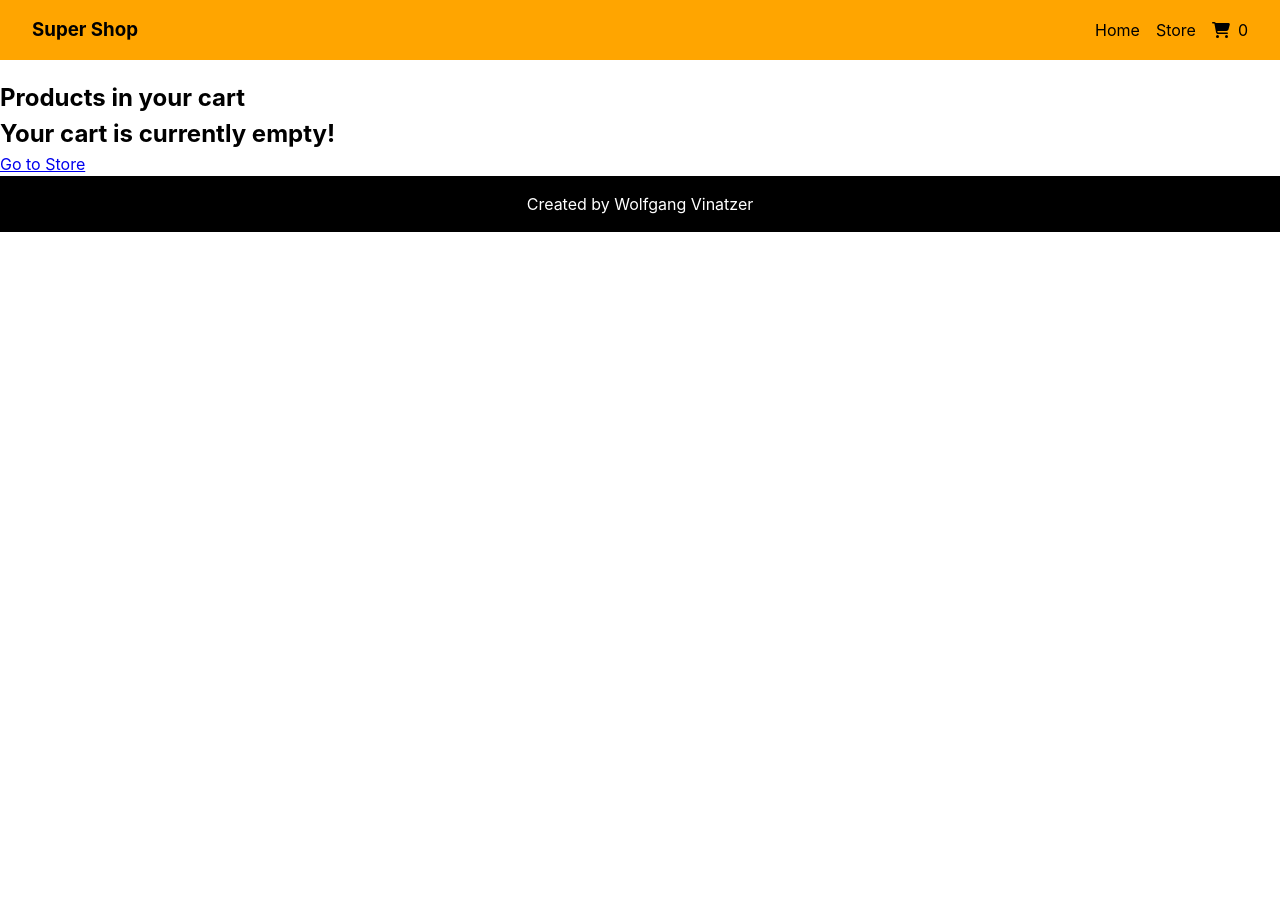
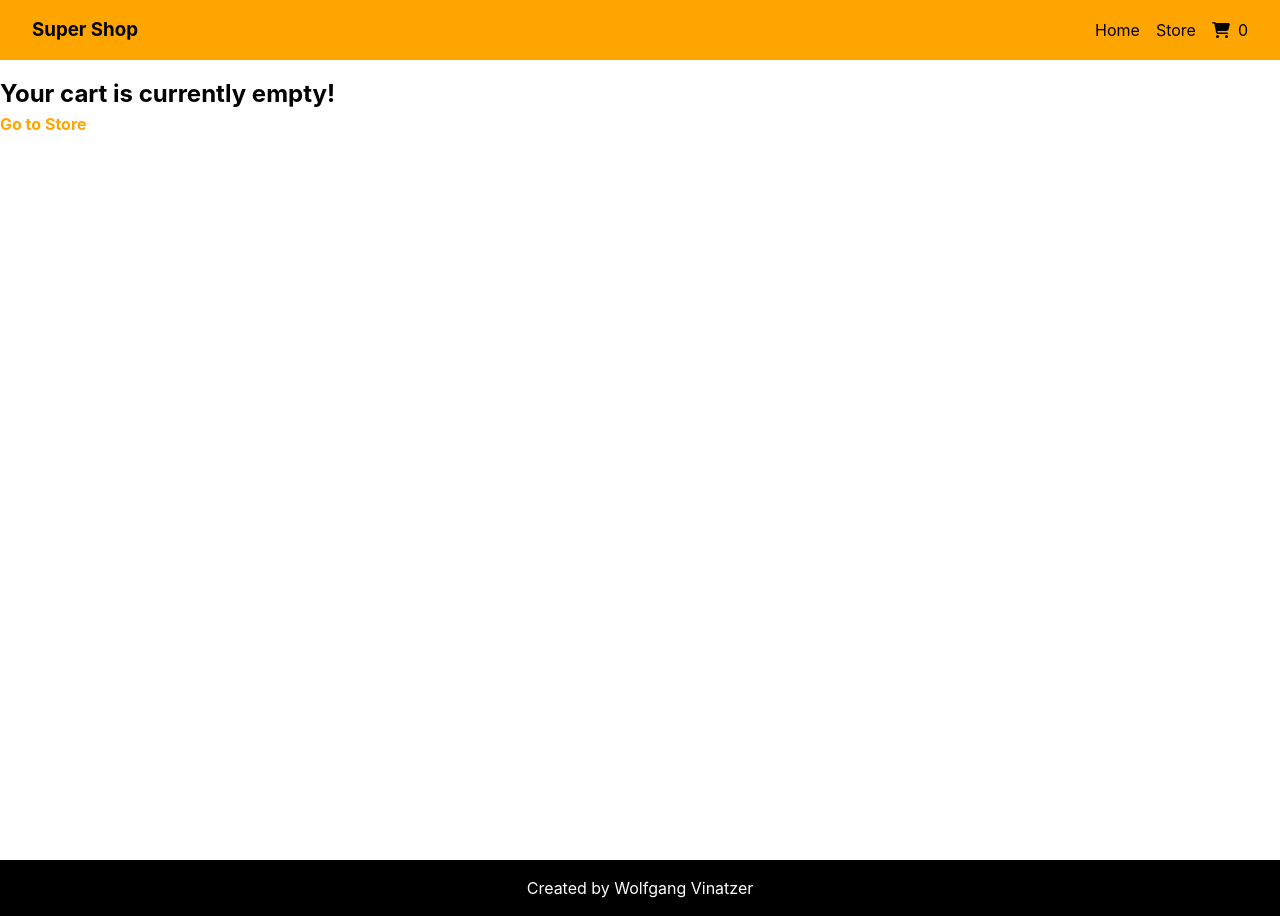
Before and after one commit to GitOnMyLvl/shopping-cart, a React (Vite) app: page /cart in a window 1280 px wide. Before the commit the page ends 800 px from the top, so only its background shows below. Built offline with nearby package versions, Linux system fonts and the light colour scheme.

Commit message:
small improvements

```diff
--- a/src/routes/cart.jsx
+++ b/src/routes/cart.jsx
@@ -14,22 +14,23 @@ const Cart = () => {
 
   return (
     <section className="max-container">
-      <h1 className="cart-heading">Products in your cart</h1>
+
       {cart.length === 0 ? (
         <>
           <h2>Your cart is currently empty!</h2>
-          <NavLink to={`/store`}>Go to Store</NavLink>
+          <NavLink className="orange-text" to={`/store`}>Go to Store</NavLink>
         </>
       ) : (
         <>
+          <h1 className="cart-heading">Products in your cart</h1>
           <ul className="cart-list">
             {cart.map((product, index) => (
               <li key={index} className="cart-list-item">
                 <div className="cart-item">
                   <div className="cart-item-content">
-                    <img  className="cart-list-img" src={product.image} alt="" width={100} height={100} />
+                    <img className="cart-list-img" src={product.image} alt="" width={100} height={100} />
                     <div className="cart-text-with-btn">
-                      {product.quantity} x {product.title} - {parseFloat(product.price * product.quantity).toFixed(2)}€ <button className="delete-btn"  onClick={() => handleDelete(index)}><FontAwesomeIcon  icon={faTrash}/></button>
+                      {product.quantity} x {product.title} - {parseFloat(product.price * product.quantity).toFixed(2)}€ <button className="delete-btn" onClick={() => handleDelete(index)}><FontAwesomeIcon icon={faTrash} /></button>
                     </div>
                   </div>
                 </div>
@@ -38,7 +39,7 @@ const Cart = () => {
           </ul>
           <div className="checkout-area">
             <p className="total">Total price: {parseFloat(total).toFixed(2)}€</p>
-            <button  className="orange-btn checkout-btn">Checkout</button>
+            <button className="orange-btn checkout-btn">Checkout</button>
           </div>
 
         </>
--- a/src/styles/index.css
+++ b/src/styles/index.css
@@ -20,7 +20,7 @@ header {
   padding: 1rem 2rem;
   align-items: center;
   background: orange;
-  position: fixed;
+  position: sticky;
   width: 100%;
   top: 0;
   z-index: 1000;
@@ -48,10 +48,10 @@ header {
 .main-section{
   width: 100%;
   display: flex;
+  min-height: 100vh;
   flex-direction: column;
-  justify-content: center;
   align-items: center;
-  margin-top: 5rem;
+  padding-top: 1rem;
 }
 
 .max-container{
@@ -61,7 +61,7 @@ header {
 }
 
 .hero{
-  height: 90vh;
+  height: 100vh;
   display: flex;
   flex-direction: column;
   align-items: center;
```
